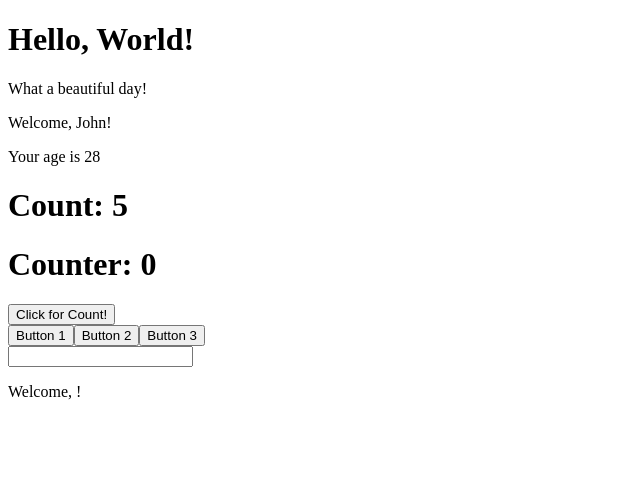
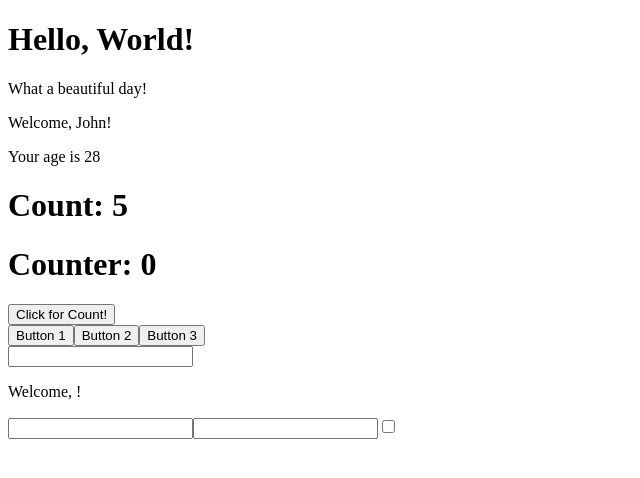
Before and after one commit to ndrSaba/react-exercise, a React (Create React App) app in the folder react-exercises/: page / in a window 1280 px wide. Shown: the top 478 px of the page, without its empty margins (0-640 px from the left). Built offline with nearby package versions, Linux system fonts and the light colour scheme.

Commit message:
es fatto

```diff
--- a/react-exercises/src/App.js
+++ b/react-exercises/src/App.js
@@ -4,6 +4,7 @@ import { ClickTracker } from "./ClickTracker";
 import { Counter } from "./Counter";
 import { Hello } from "./Hello";
 import { InteractiveWelcome } from "./InteractiveWelcome";
+import { Login } from "./Login";
 import { Welcome } from "./Welcome";
 
 export class App extends React.Component {
@@ -22,6 +23,9 @@ export class App extends React.Component {
                 <div>
                     <InteractiveWelcome />
                 </div>
+                <div>
+                    <Login/>
+                </div>
             </div>
         )
     }
--- /dev/null
+++ b/react-exercises/src/Login.js
@@ -0,0 +1,34 @@
+import React from "react";
+
+export class Login extends React.Component{
+    state = {
+        username: '',
+        password: '',
+        remember: false
+    }
+
+    inputUpdate = (event) => {
+        const name = event.target.name
+        const value = event.target.value
+        const type = event.target.type
+        const checked = event.target.checked
+
+        this.setState({
+            [name]: type === 'checkbox' ? checked : value
+        })
+    }
+
+    componentDidUpdate() {
+        console.log(this.state)
+    }
+
+
+    render(){
+        return (
+        <div>
+            <input name="username" value={this.state.username} onChange={this.inputUpdate}/>
+            <input name="password" type="password" value={this.state.password} onChange={this.inputUpdate}/>
+            <input name="remember" type="checkbox" checked={this.state.remember} onChange={this.inputUpdate}/>
+        </div>)
+    }
+}
```
